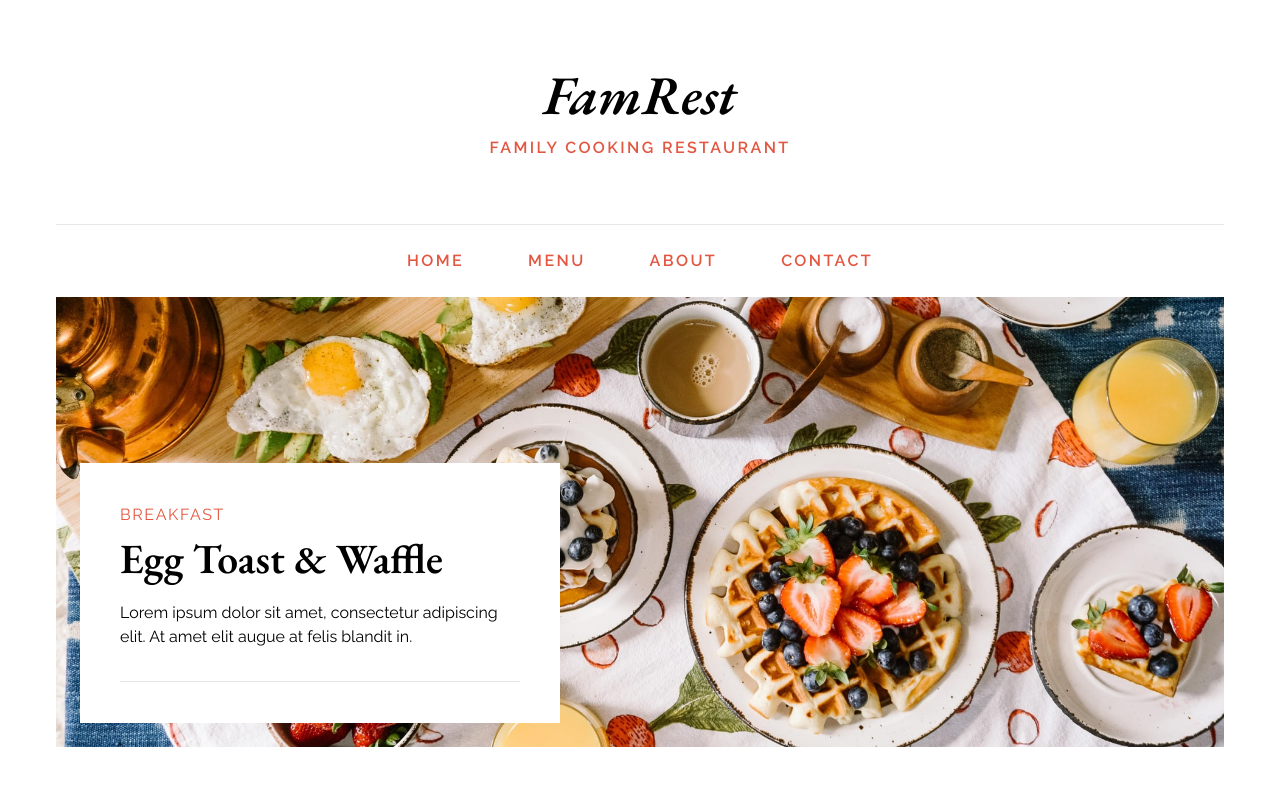
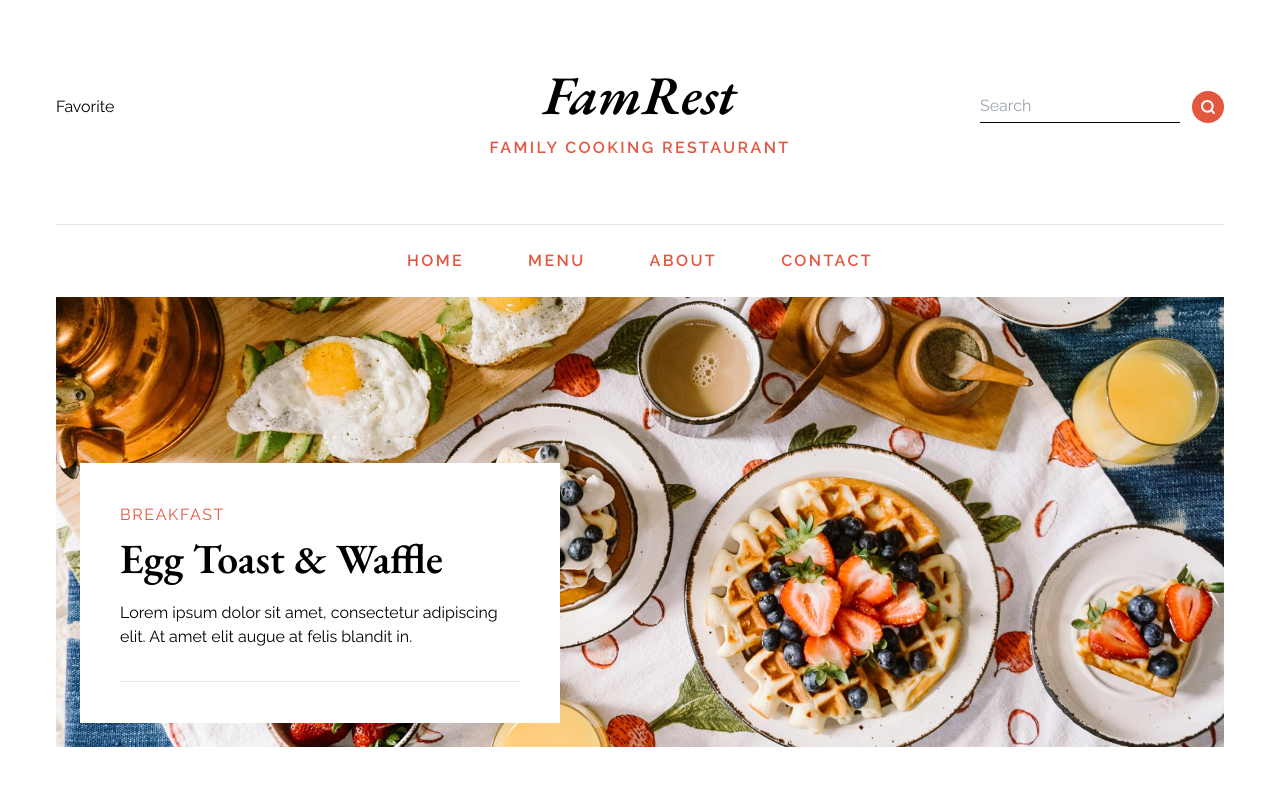
Before and after one commit to firstneverrest/FamRest-Restaurant, a Preact app: page / in a window 1280 px wide. Shown: the top 786 px of the page. Built offline with nearby package versions, Linux system fonts and the light colour scheme.

Commit message:
feat: style header

```diff
--- /dev/null
+++ b/src/components/Greeting.tsx
@@ -0,0 +1,11 @@
+import { h, FunctionComponent } from 'preact';
+
+const Greeting: FunctionComponent = () => {
+  return (
+    <div class="">
+      <p></p>
+    </div>
+  );
+};
+
+export default Greeting;
--- a/src/pages/Homepage.tsx
+++ b/src/pages/Homepage.tsx
@@ -1,12 +1,20 @@
 import { h, FunctionComponent } from 'preact';
-import { Navbar, BannerCard } from '../components';
+import { Navbar, BannerCard, SearchBar } from '../components';
 import Banner from '../assets/images/banner.jpg';
 
 const Homepage: FunctionComponent = () => {
   return (
-    <div class="flex flex-col items-center mx-14">
-      <h1 class="font-semibold italic">FamRest</h1>
-      <p class="nav-text">Family Cooking Restaurant</p>
+    <div class="flex flex-col mx-14">
+      <header class="grid grid-cols-3 items-center">
+        <p>Favorite</p>
+        <div class="text-center">
+          <h1 class="font-semibold italic">FamRest</h1>
+          <p class="nav-text">Family Cooking Restaurant</p>
+        </div>
+        <span class="justify-self-end">
+          <SearchBar />
+        </span>
+      </header>
 
       <span class="h-px w-full bg-gray-200 mt-16 mb-[24px]"></span>
       <Navbar />
--- a/src/styles/global.css
+++ b/src/styles/global.css
@@ -70,6 +70,8 @@ h6 {
 
 .navbar-container {
   display: flex;
+  justify-content: center;
+  align-items: center;
 }
 
 .navbar-container a:not(:last-child) {
```
